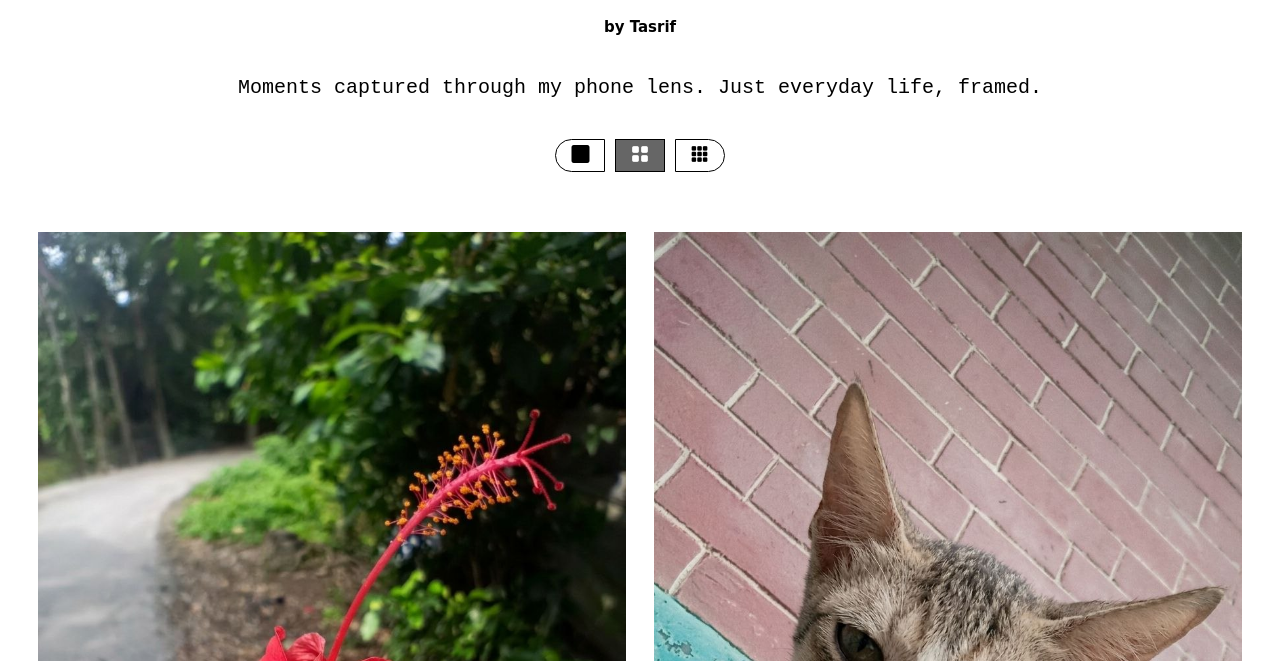
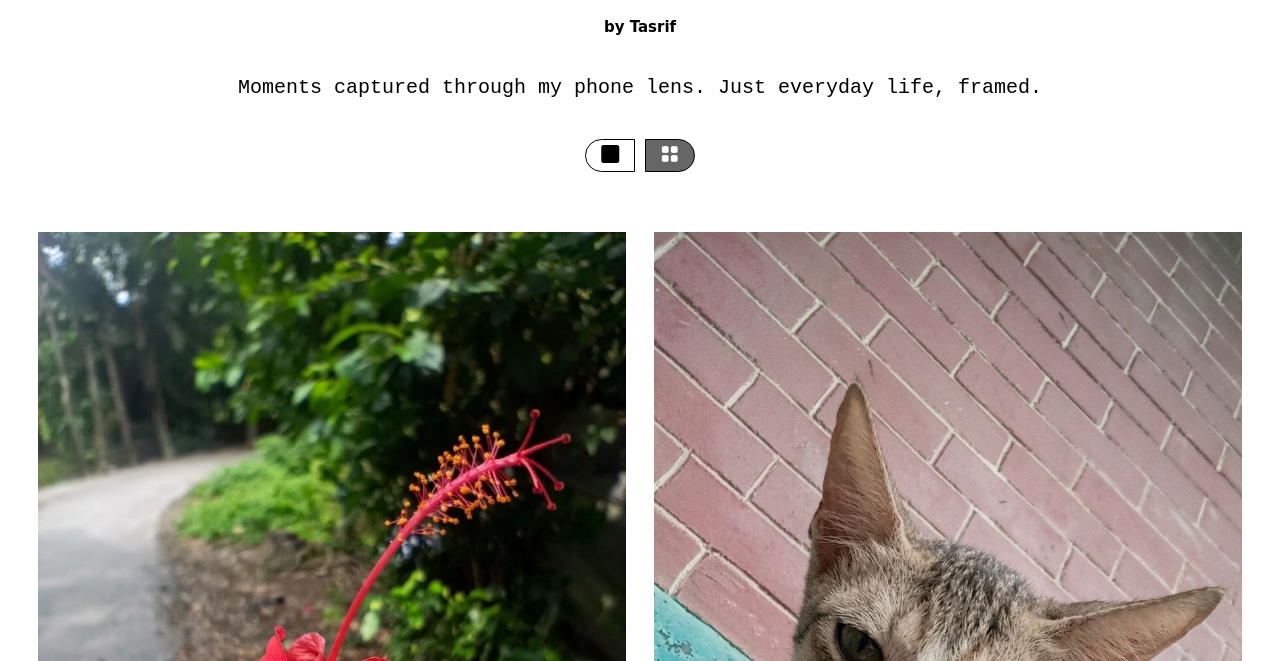
Before and after one commit to Tafhimul-Tasrif/random-clicks, a plain HTML site: page index.html in a window 1280 px wide. Shown: the part 139-800 px from the top of the page. Drawn offline with nearby package versions, Linux system fonts and the light colour scheme; a web font is replaced by a local one.

Commit message:
Modify button styles and active state
Updated button styles and active state in index.html.

```diff
--- a/index.html
+++ b/index.html
@@ -162,8 +162,7 @@ p{
   <p>Moments captured through my phone lens. Just everyday life, framed.</p>
   <div class="btn-div">
     <button class="btn" style="border-radius: 25px 0px 0px 25px;" onclick="one()"><i class="bi bi-square-fill"></i></button>
-    <button class="btn active" onclick="two()"><i class="bi bi-grid-fill"></i></button>
-    <button class="btn" style="border-radius: 0px 25px 25px 0px;" onclick="four()"><i class="bi bi-grid-3x3-gap-fill"></i></button>
+    <button class="btn active" style="border-radius: 0px 25px 25px 0px;" onclick="two()"><i class="bi bi-grid-fill"></i></button>
   </div>
 </div>
 
```
